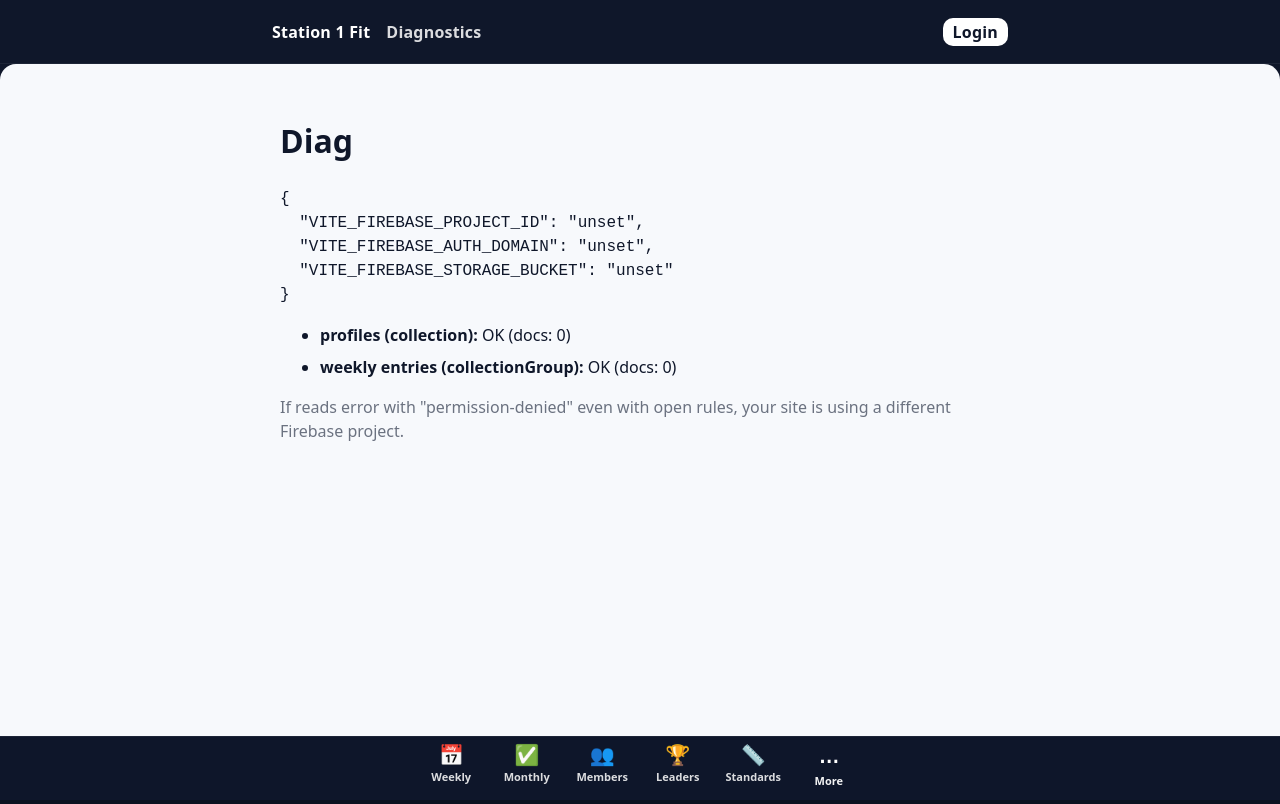
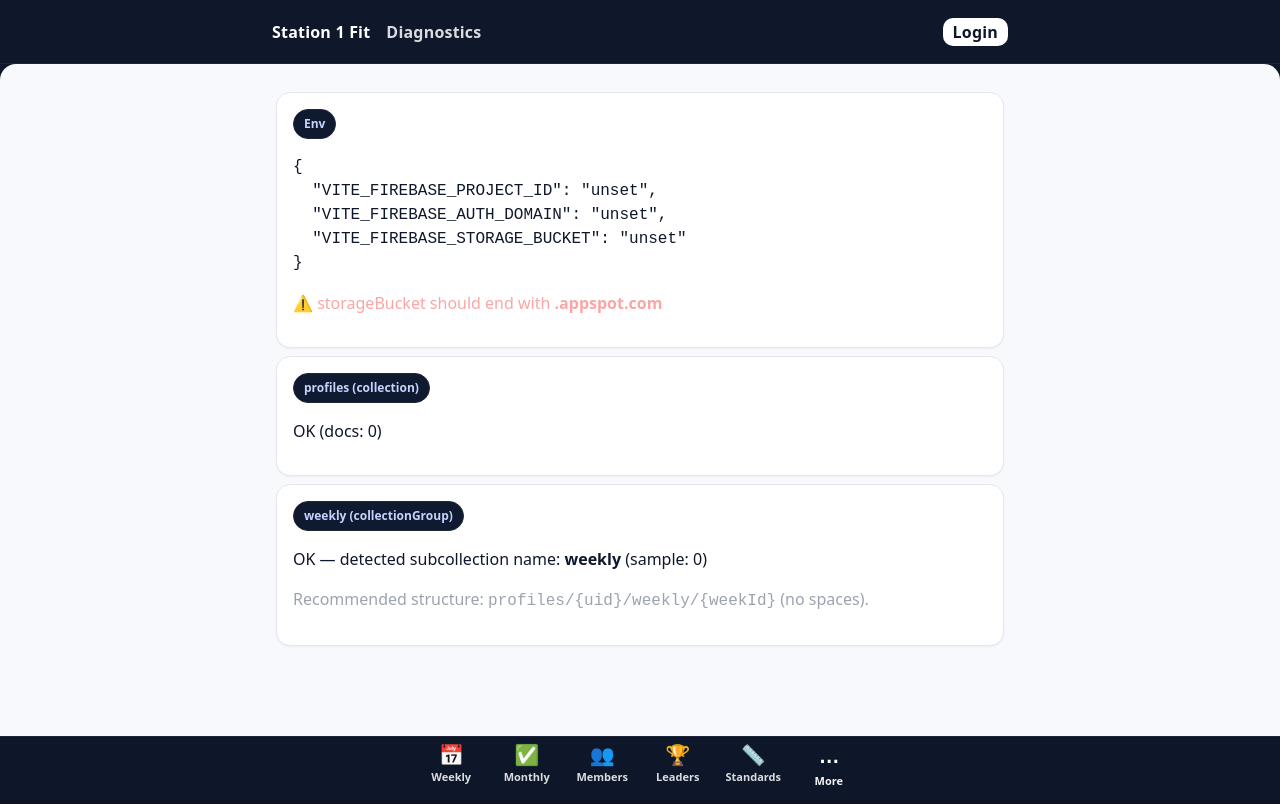
Before and after one commit to mattrauschenbach-cloud/garfieldfit25, a React (Vite) app: page /diag in a window 1280 px wide. Built offline with nearby package versions, Linux system fonts and the light colour scheme; no server answers; the database is empty.

Commit message:
Update Diag.jsx

```diff
--- a/src/pages/Diag.jsx
+++ b/src/pages/Diag.jsx
@@ -1,49 +1,99 @@
-import { useEffect, useState } from 'react'
-import { db } from '../lib/firebase'
-import { collection, collectionGroup, getDocs, limit } from 'firebase/firestore'
+import { useEffect, useState } from "react"
+import { db } from "../lib/firebase"
+import {
+  collection, getCountFromServer, collectionGroup, getDocs, limit, query
+} from "firebase/firestore"
+
+const CANDIDATE_WEEKLY = ["weekly", "weeklyEntries", "weekly entries"]
 
 export default function Diag(){
-  const [info, setInfo] = useState({ env: {}, results: [] })
+  const [env, setEnv] = useState({})
+  const [profilesCount, setProfilesCount] = useState(null)
+  const [weeklyInfo, setWeeklyInfo] = useState({ status: "pending" })
+  const [errors, setErrors] = useState([])
+
+  useEffect(() => {
+    setEnv({
+      VITE_FIREBASE_PROJECT_ID: import.meta.env.VITE_FIREBASE_PROJECT_ID,
+      VITE_FIREBASE_AUTH_DOMAIN: import.meta.env.VITE_FIREBASE_AUTH_DOMAIN,
+      VITE_FIREBASE_STORAGE_BUCKET: import.meta.env.VITE_FIREBASE_STORAGE_BUCKET,
+    })
+  }, [])
 
   useEffect(() => {
     (async () => {
-      const results = []
-      const env = {
-        VITE_FIREBASE_PROJECT_ID: import.meta.env.VITE_FIREBASE_PROJECT_ID,
-        VITE_FIREBASE_AUTH_DOMAIN: import.meta.env.VITE_FIREBASE_AUTH_DOMAIN,
-        VITE_FIREBASE_STORAGE_BUCKET: import.meta.env.VITE_FIREBASE_STORAGE_BUCKET,
+      try {
+        const c = await getCountFromServer(collection(db, "profiles"))
+        setProfilesCount(c.data().count)
+      } catch (e) {
+        setErrors(x => [...x, `profiles: ${e.code || e.message}`])
       }
 
-      async function tryQuery(label, fn) {
+      // try candidate subcollection names, one by one
+      for (const name of CANDIDATE_WEEKLY) {
         try {
-          const snap = await fn()
-          results.push({ label, ok: true, count: snap.size })
+          // quick probe without filters (avoids composite index issues)
+          const q = query(collectionGroup(db, name), limit(1))
+          const snap = await getDocs(q)
+          setWeeklyInfo({
+            status: "ok",
+            foundName: name,
+            sampleCount: snap.size
+          })
+          return
         } catch (e) {
-          results.push({ label, ok: false, error: e.code || e.message })
+          if (e?.code === "permission-denied") {
+            setWeeklyInfo({ status: "error", error: "permission-denied", note: "Check Firestore rules & Authorized domains." })
+            return
+          }
+          // keep trying the next candidate; record error for debugging
+          setWeeklyInfo(w => (w.status === "pending" ? { status: "trying", lastError: e.message } : w))
         }
       }
-
-      await tryQuery('profiles (collection)', () => getDocs(collection(db, 'profiles')))
-      await tryQuery('weekly entries (collectionGroup)', () => getDocs(limit(collectionGroup(db, 'entries'), 1)))
-
-      setInfo({ env, results })
+      setWeeklyInfo({ status: "error", error: "not-found", note: "No weekly* subcollection detected. Pick 'weekly' for consistency (no spaces)." })
     })()
   }, [])
 
   return (
-    <div style={{ padding: 20, fontFamily: 'system-ui' }}>
-      <h1>Diag</h1>
-      <pre>{JSON.stringify(info.env, null, 2)}</pre>
-      <ul>
-        {info.results.map((r, i) => (
-          <li key={i} style={{ marginTop: 8 }}>
-            <b>{r.label}:</b> {r.ok ? `OK (docs: ${r.count})` : `ERROR → ${r.error}`}
-          </li>
-        ))}
-      </ul>
-      <p style={{marginTop:12, color:'#6b7280'}}>
-        If reads error with "permission-denied" even with open rules, your site is using a different Firebase project.
-      </p>
+    <div className="container vstack">
+      <div className="card">
+        <div className="badge">Env</div>
+        <pre style={{whiteSpace:"pre-wrap"}}>{JSON.stringify(env, null, 2)}</pre>
+        {env.VITE_FIREBASE_STORAGE_BUCKET?.endsWith(".appspot.com") ? null : (
+          <p style={{color:"#fca5a5"}}>⚠️ storageBucket should end with <b>.appspot.com</b></p>
+        )}
+      </div>
+
+      <div className="card">
+        <div className="badge">profiles (collection)</div>
+        <p>{profilesCount === null ? "Loading…" : `OK (docs: ${profilesCount})`}</p>
+      </div>
+
+      <div className="card">
+        <div className="badge">weekly (collectionGroup)</div>
+        {weeklyInfo.status === "ok" && (
+          <p>OK — detected subcollection name: <b>{weeklyInfo.foundName}</b> (sample: {weeklyInfo.sampleCount})</p>
+        )}
+        {weeklyInfo.status !== "ok" && (
+          <p style={{color:"#fca5a5"}}>
+            {weeklyInfo.error === "permission-denied"
+              ? "ERROR → permission-denied (check rules & authorized domains)."
+              : "ERROR → no subcollection found named weekly/weeklyEntries/\"weekly entries\"."}
+            {" "}
+            {weeklyInfo.note}
+          </p>
+        )}
+        <p style={{color:"#9ca3af", marginTop:8}}>
+          Recommended structure: <code>profiles/{'{uid}'}/weekly/{'{weekId}'}</code> (no spaces).
+        </p>
+      </div>
+
+      {errors.length > 0 && (
+        <div className="card" style={{borderColor:"#7f1d1d", background:"#1f1315", color:"#fecaca"}}>
+          <div className="badge">Diag warnings</div>
+          <pre style={{whiteSpace:"pre-wrap"}}>{errors.join("\n")}</pre>
+        </div>
+      )}
     </div>
   )
 }
```
